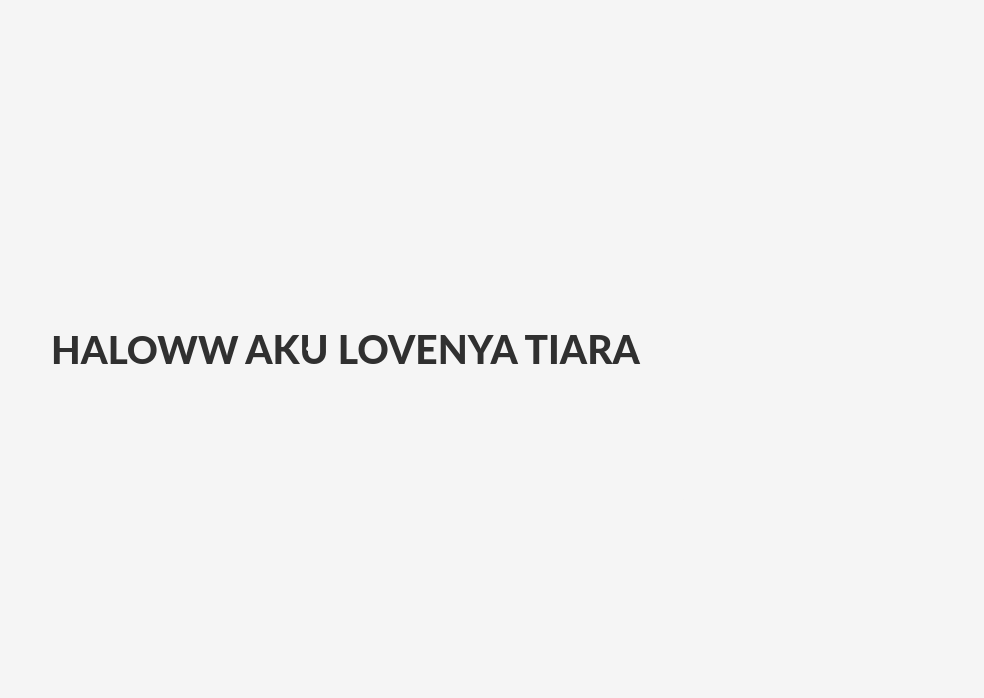
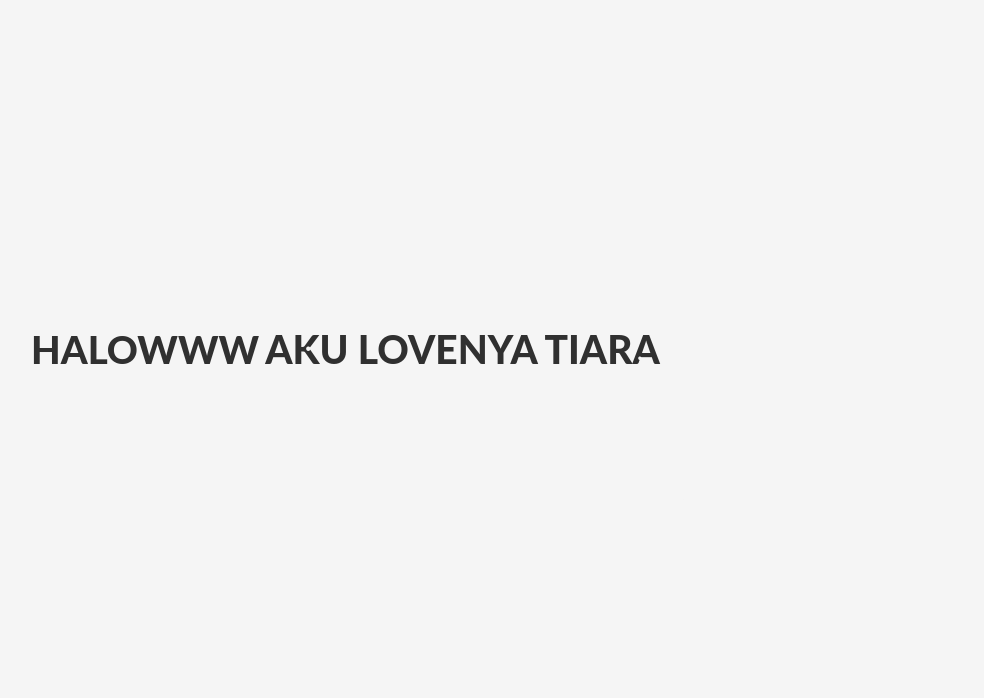
Before and after one commit to Tiaraacantik/ily, a plain HTML site: page index.html in a window 1280 px wide. Both pictures are taken after a click on the button "Start". Shown: the top 698 px of the page, without its empty margins (296-1280 px from the left). Drawn offline with nearby package versions, Linux system fonts and the light colour scheme.

Commit message:
Update index.html

```diff
--- a/index.html
+++ b/index.html
@@ -37,8 +37,8 @@
 		<div class="halaman halaman-2">
 			<div class="kotak">
 				<h1 class="ml15">
-					<span class="word">Haloww</span>
-					<span class="word">Aku lovenya Tiara</span>
+					<span class="word">Halowww</span>
+					<span class="word">Aku Lovenya Tiara</span>
 				</h1>
 			</div>
 		</div>
```
